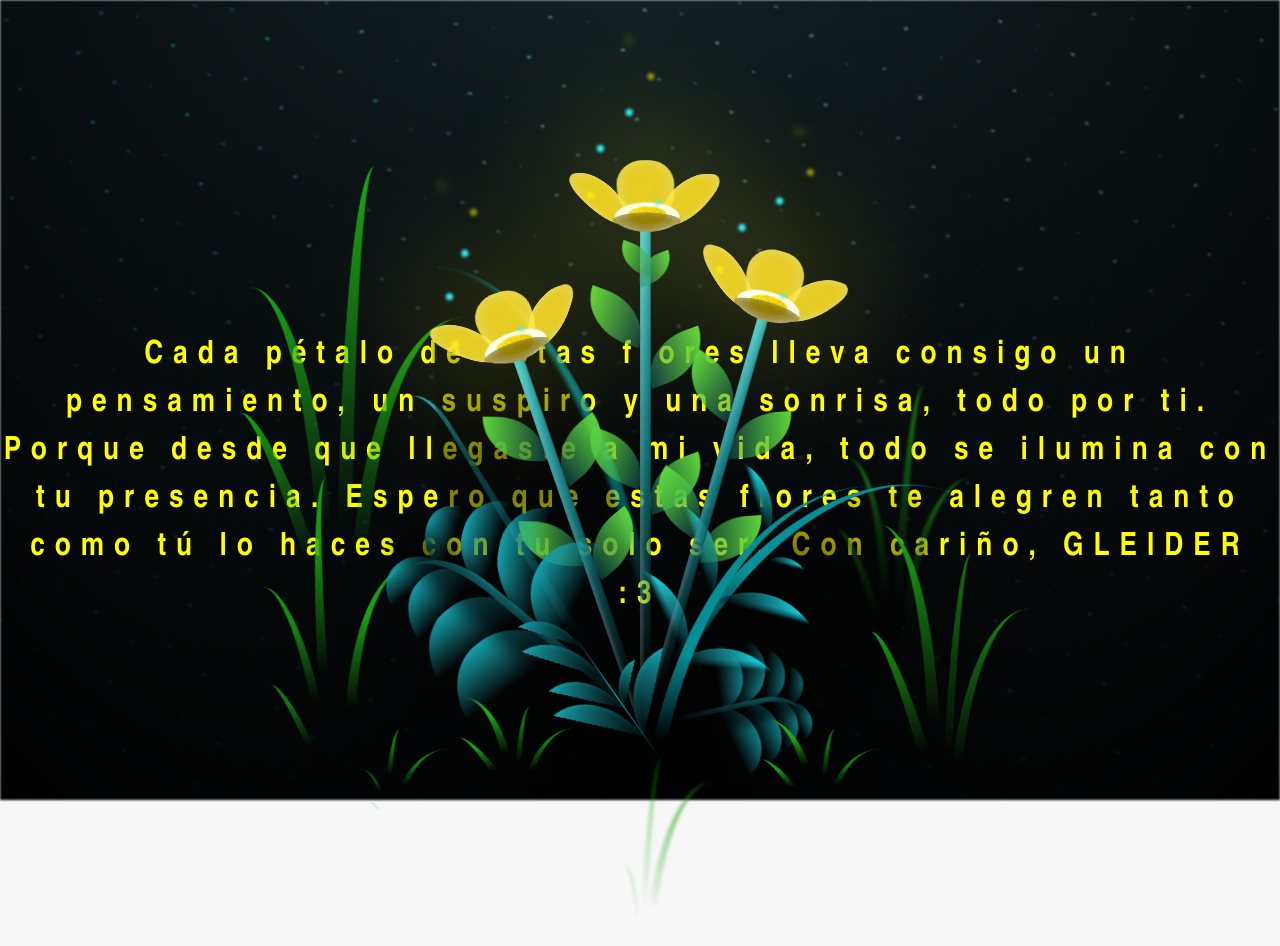
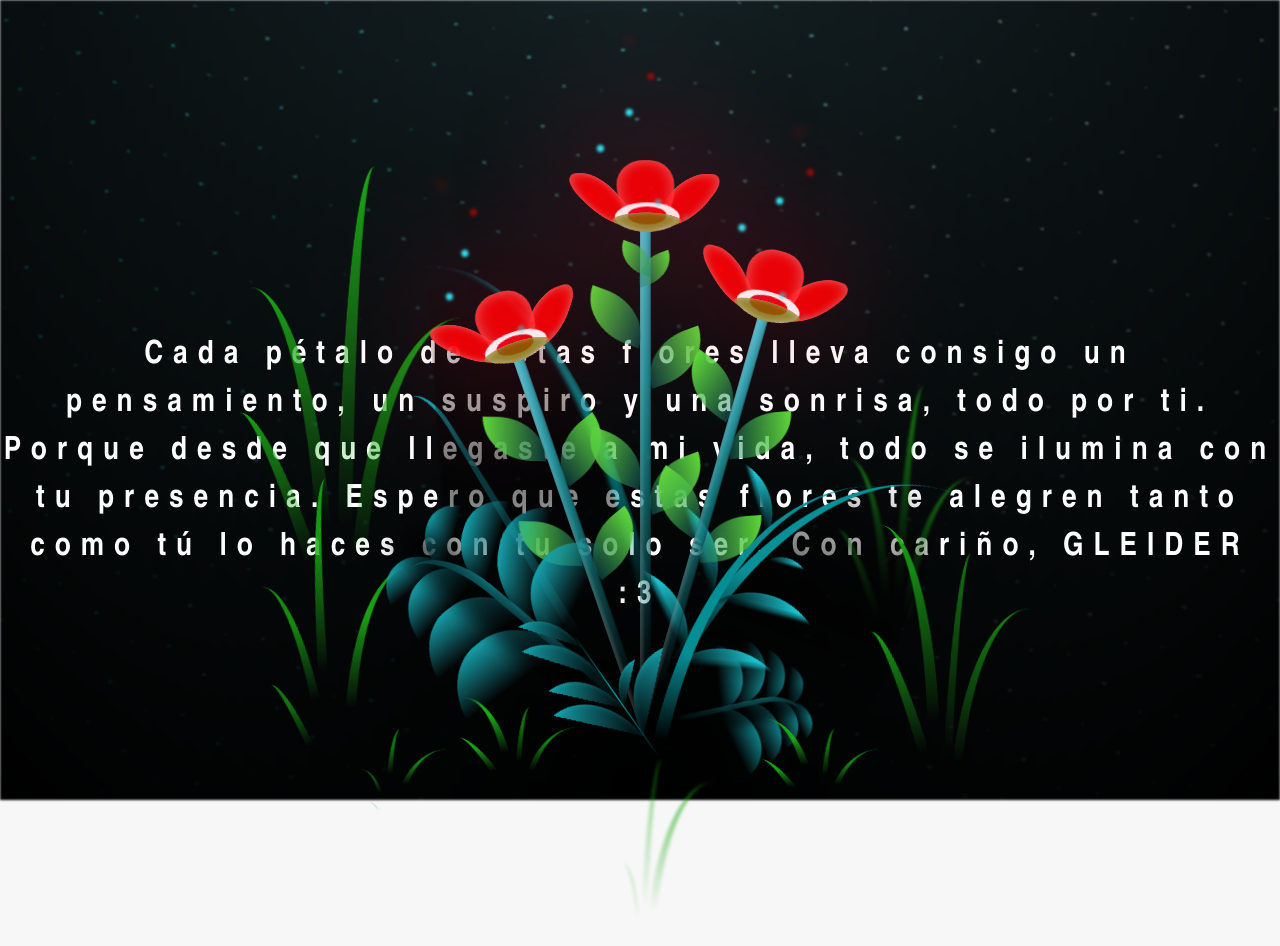
Before and after one commit to GleiderCastro/flores_amarillas, a plain HTML site: page flower.html in a window 1280 px wide. Drawn offline with Linux system fonts and the light colour scheme.

Commit message:
Update main.css

```diff
--- a/css/main.css
+++ b/css/main.css
@@ -42,11 +42,11 @@ body {
 .titulo {
   margin-bottom: 180px;
   font-family: "Arial Narrow", Arial, sans-serif;
-  color: yellow;
+  color: white;
   position: absolute;
   font-weight: bold;
   letter-spacing: 10px;
-  opacity: 0;
+  opacity: 55;
   animation: fadeIn 3s ease-in-out forwards;
   text-align: center;
 }
@@ -238,7 +238,7 @@ body {
   transform: translate(-50%, -100%);
   width: 8vmin;
   height: 8vmin;
-  background-color: #f9fd25;
+  background-color: #ff0033;
   /* background-color: #fd2525; */
   filter: blur(10vmin);
 }
@@ -250,7 +250,7 @@ body {
   height: 11vmin;
   border-radius: 51% 49% 47% 53%/44% 45% 55% 69%;
   background-color: #253bfd;
-  background-color: #fddd25;
+  background-color: #ff0000;
   transform-origin: bottom center;
   opacity: 0.9;
   box-shadow: inset 0 0 2vmin rgba(255, 255, 255, 0.5);
@@ -397,7 +397,7 @@ body {
       transparent 1px,
       transparent 12px
     ),
-    linear-gradient(90deg, rgb(255, 235, 18), rgb(255, 206, 0));
+    linear-gradient(90deg, rgb(238, 0, 40), rgb(255, 0, 0));
 }
 .flower__line {
   height: 55vmin;
@@ -462,7 +462,7 @@ body {
   bottom: 0vmin;
   width: 1vmin;
   height: 1vmin;
-  background-color: rgb(255, 251, 0);
+  background-color: rgb(255, 0, 0);
   border-radius: 50%;
   filter: blur(0.2vmin);
   -webkit-animation: light-ans 4s linear infinite backwards;
```
